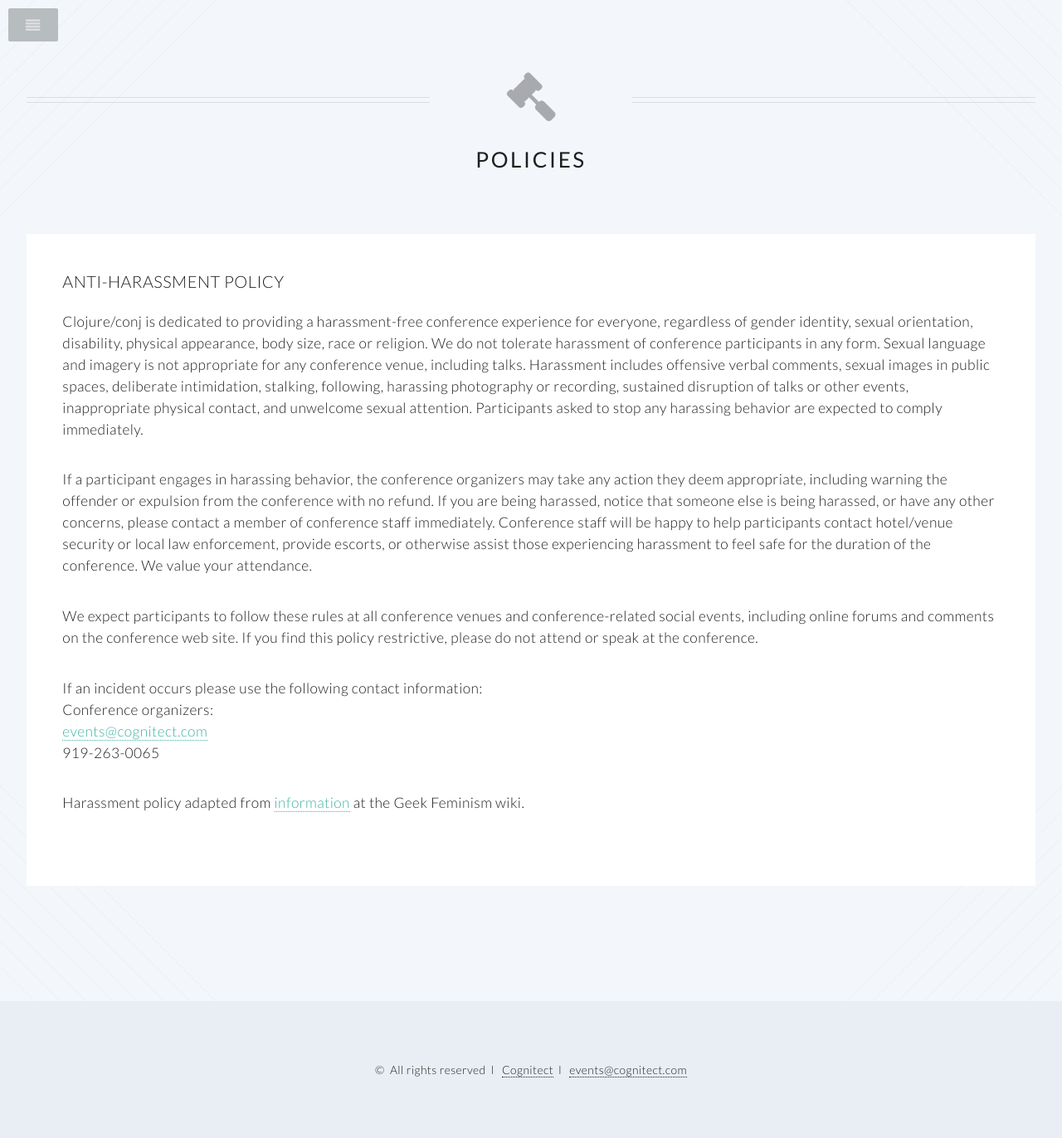
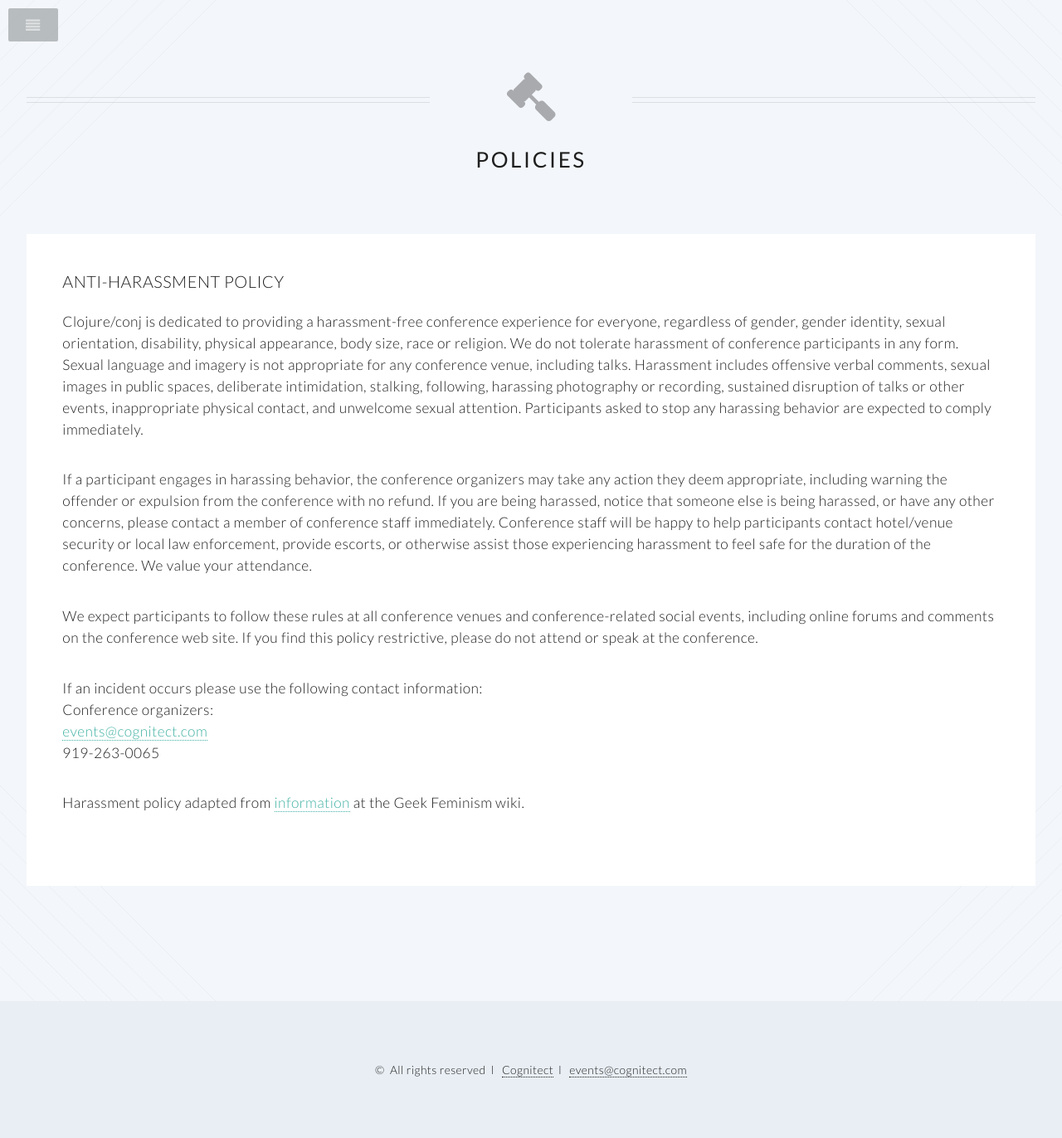
Before and after one commit to clojureconj/clojureconj.github.io, a Jekyll site: the page built from policies.html, in a window 1280 px wide. Shown: the whole page at 83% size. Built offline with Jekyll 4.4.1, drawn with Linux system fonts in a browser that asks for light colours.

Commit message:
update policies

```diff
--- a/_layouts/home.html
+++ b/_layouts/home.html
@@ -416,7 +416,7 @@
 						</header>
 
 							<section>
-								<p>Clojure/conj is dedicated to providing a harassment-free conference experience for everyone, regardless of gender identity, sexual orientation, disability, physical appearance, body size, race or religion. We do not tolerate harassment of conference participants in any form. Sexual language and imagery is not appropriate for any conference venue, including talks. Harassment includes offensive verbal comments, sexual images in public spaces, deliberate intimidation, stalking, following, harassing photography or recording, sustained disruption of talks or other events, inappropriate physical contact, and unwelcome sexual attention. Participants asked to stop any harassing behavior are expected to comply immediately.</p>
+								<p>Clojure/conj is dedicated to providing a harassment-free conference experience for everyone, regardless of gender, gender identity, sexual orientation, disability, physical appearance, body size, race or religion. We do not tolerate harassment of conference participants in any form. Sexual language and imagery is not appropriate for any conference venue, including talks. Harassment includes offensive verbal comments, sexual images in public spaces, deliberate intimidation, stalking, following, harassing photography or recording, sustained disruption of talks or other events, inappropriate physical contact, and unwelcome sexual attention. Participants asked to stop any harassing behavior are expected to comply immediately.</p>
 								<p><a href="policies">Read the rest of the Code of Conduct</a></p>
 							</section>
 
--- a/policies.html
+++ b/policies.html
@@ -20,7 +20,7 @@ title: Clojure/conj 2015 - Policies
 <header>
 		  <h3>Anti-Harassment Policy</h3>
 									</header>
-									<p>Clojure/conj is dedicated to providing a harassment-free conference experience for everyone, regardless of gender identity, sexual orientation, disability, physical appearance, body size, race or religion. We do not tolerate harassment of conference participants in any form. Sexual language and imagery is not appropriate for any conference venue, including talks. Harassment includes offensive verbal comments, sexual images in public spaces, deliberate intimidation, stalking, following, harassing photography or recording, sustained disruption of talks or other events, inappropriate physical contact, and unwelcome sexual attention. Participants asked to stop any harassing behavior are expected to comply immediately.</p>
+									<p>Clojure/conj is dedicated to providing a harassment-free conference experience for everyone, regardless of gender, gender identity, sexual orientation, disability, physical appearance, body size, race or religion. We do not tolerate harassment of conference participants in any form. Sexual language and imagery is not appropriate for any conference venue, including talks. Harassment includes offensive verbal comments, sexual images in public spaces, deliberate intimidation, stalking, following, harassing photography or recording, sustained disruption of talks or other events, inappropriate physical contact, and unwelcome sexual attention. Participants asked to stop any harassing behavior are expected to comply immediately.</p>
 									<p>If a participant engages in harassing behavior, the conference organizers may take any action they deem appropriate, including warning the offender or expulsion from the conference with no refund. If you are being harassed, notice that someone else is being harassed, or have any other concerns, please contact a member of conference staff immediately. Conference staff will be happy to help participants contact hotel/venue security or local law enforcement, provide escorts, or otherwise assist those experiencing harassment to feel safe for the duration of the conference. We value your attendance.</p>
 									<p>We expect participants to follow these rules at all conference venues and conference-related social events, including online forums and comments on the conference web site. If you find this policy restrictive, please do not attend or speak at the conference.&nbsp; </p>
 									<p>If an incident occurs please use the following contact information: <br>
```
